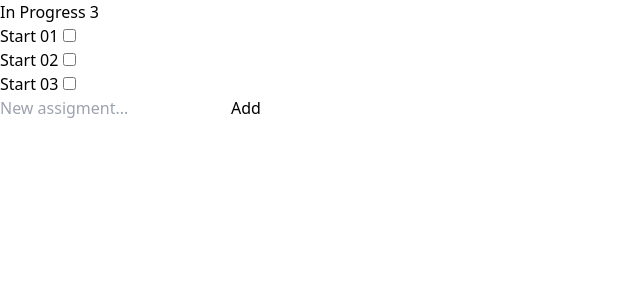
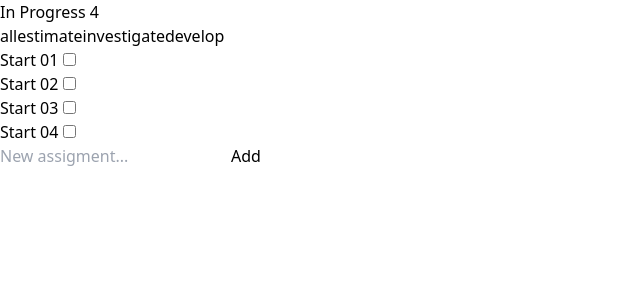
Before and after one commit to PavelRovnyi/task-list, a Vue app: page / in a window 1280 px wide. Shown: the top 300 px of the page, without its empty margins (0-640 px from the left). Built offline with nearby package versions, Linux system fonts and the light colour scheme.

Commit message:
WIP to-do list

```diff
--- a/src/App.vue
+++ b/src/App.vue
@@ -1,5 +1,6 @@
 <script setup lang="ts">
 import Assignments from './components/todo-list/Assignments.vue'
+import Test from './components/Test.vue';
 </script>
 
 <template>
--- a/src/components/todo-list/Assignment.vue
+++ b/src/components/todo-list/Assignment.vue
@@ -14,6 +14,7 @@ export interface AssignmentInterface {
   name: string
   id: number
   isCompleted: boolean
+  tag: string
 }
 
 const props = defineProps({
--- a/src/components/todo-list/AssignmentList.vue
+++ b/src/components/todo-list/AssignmentList.vue
@@ -5,9 +5,15 @@
         {{ title }}
         <span>{{ assignments.length }}</span>
       </h2>
-      <ul class="border boder-gray-600 divide-y divide-gray-600">
+
+      <AssignmentTags
+        v-model:currentTag="currentTag"
+        :initial-tags="assignments.map((a) => a.tag)"
+      ></AssignmentTags>
+
+      <ul class="border border-gray-600 divide-y divide-gray-600 mt-4">
         <Assignment
-          v-for="assignment in assignments"
+          v-for="assignment in filteredAssigments"
           :key="assignment.id"
           :assignment="assignment"
         ></Assignment>
@@ -17,10 +23,12 @@
 </template>
 
 <script setup lang="ts">
-import type { PropType } from 'vue'
-
+import { type PropType, computed, ref } from 'vue'
 import type { AssignmentInterface } from './Assignment.vue'
 import Assignment from './Assignment.vue'
+import AssignmentTags from './AssignmentTags.vue'
+
+const currentTag = ref('all')
 
 const props = defineProps({
   title: {
@@ -31,4 +39,11 @@ const props = defineProps({
     default: () => []
   }
 })
+
+const filteredAssigments = computed(() => {
+  if (currentTag.value === 'all') {
+    return props.assignments
+  }
+  return props.assignments.map((a) => a.tag === currentTag.value)
+})
 </script>
--- /dev/null
+++ b/src/components/todo-list/AssignmentTags.vue
@@ -0,0 +1,29 @@
+<template>
+  <div flex gap-2>
+    <button
+      @click="$emit('update:currentTag', tag)"
+      class="border-blue-500 border-black-600 rounded px-1 py-px text-xs"
+      :class="{
+        'border-red-500 text-red-500': tag === currentTag
+      }"
+      v-for="tag in tags"
+    >
+      {{ tag }}
+    </button>
+  </div>
+</template>
+
+<script setup lang="ts">
+import { type PropType, computed } from 'vue'
+import type { AssignmentInterface } from './Assignment.vue'
+
+
+const props = defineProps({
+  initialTags: Array,
+  currentTag:String
+})
+
+const tags = computed(() => {
+  return ['all', ...new Set(props.initialTags)]
+})
+</script>
--- a/src/components/todo-list/Assignments.vue
+++ b/src/components/todo-list/Assignments.vue
@@ -22,13 +22,15 @@ const add = (name: string) => {
   assignments.push({
     name: name,
     isCompleted: false,
-    id: assignments.length + 1
+    id: assignments.length + 1,
+    tag: 'develop',
   })
 }
 
 let assignments = reactive([
-  { name: 'Start 01', isCompleted: false, id: 1 },
-  { name: 'Start 02', isCompleted: false, id: 2 },
-  { name: 'Start 03', isCompleted: false, id: 3 }
+  { name: 'Start 01', isCompleted: false, id: 1, tag: 'estimate' },
+  { name: 'Start 02', isCompleted: false, id: 2, tag: 'investigate' },
+  { name: 'Start 03', isCompleted: false, id: 3, tag: 'develop' },
+  { name: 'Start 04', isCompleted: false, id: 3, tag: 'develop'}
 ])
 </script>
```
Also changed, not shown: src/components/Test.vue (added, +28 -0 lines).
